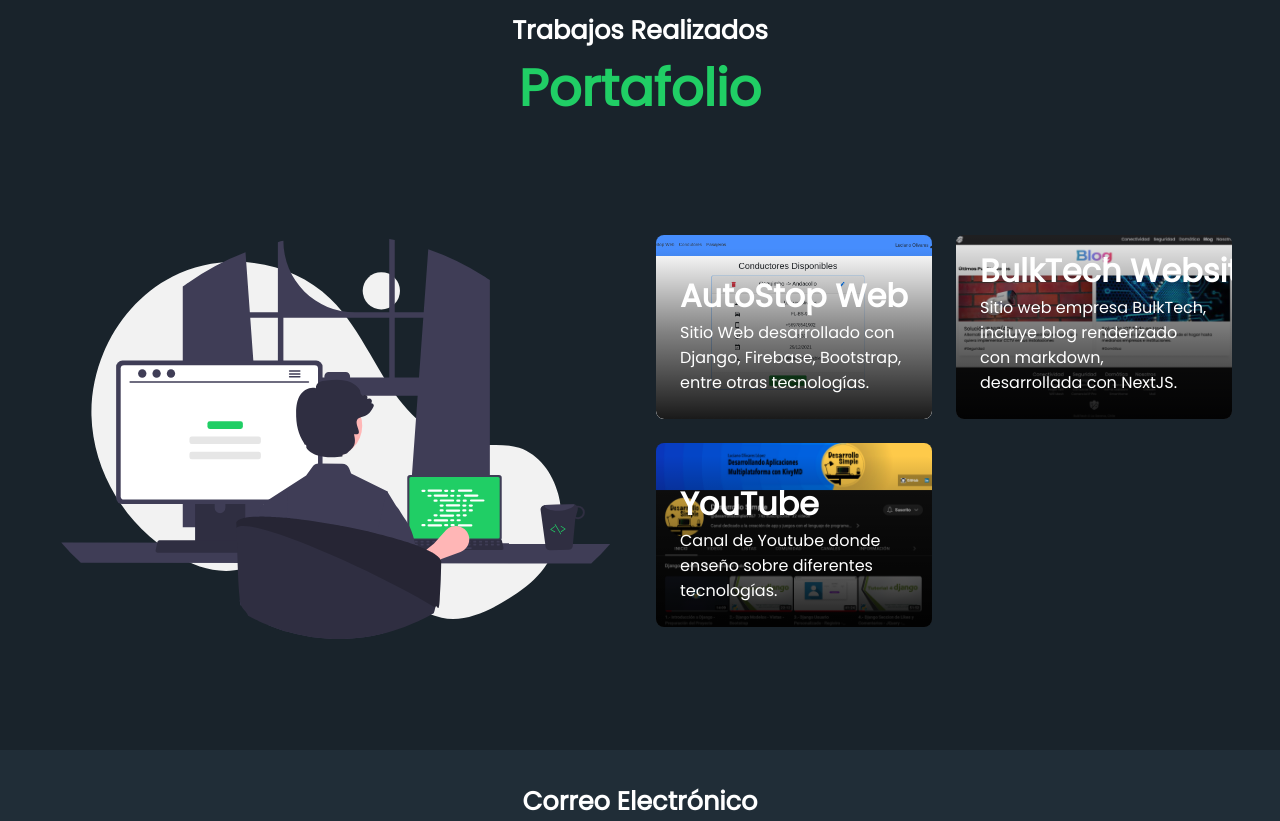
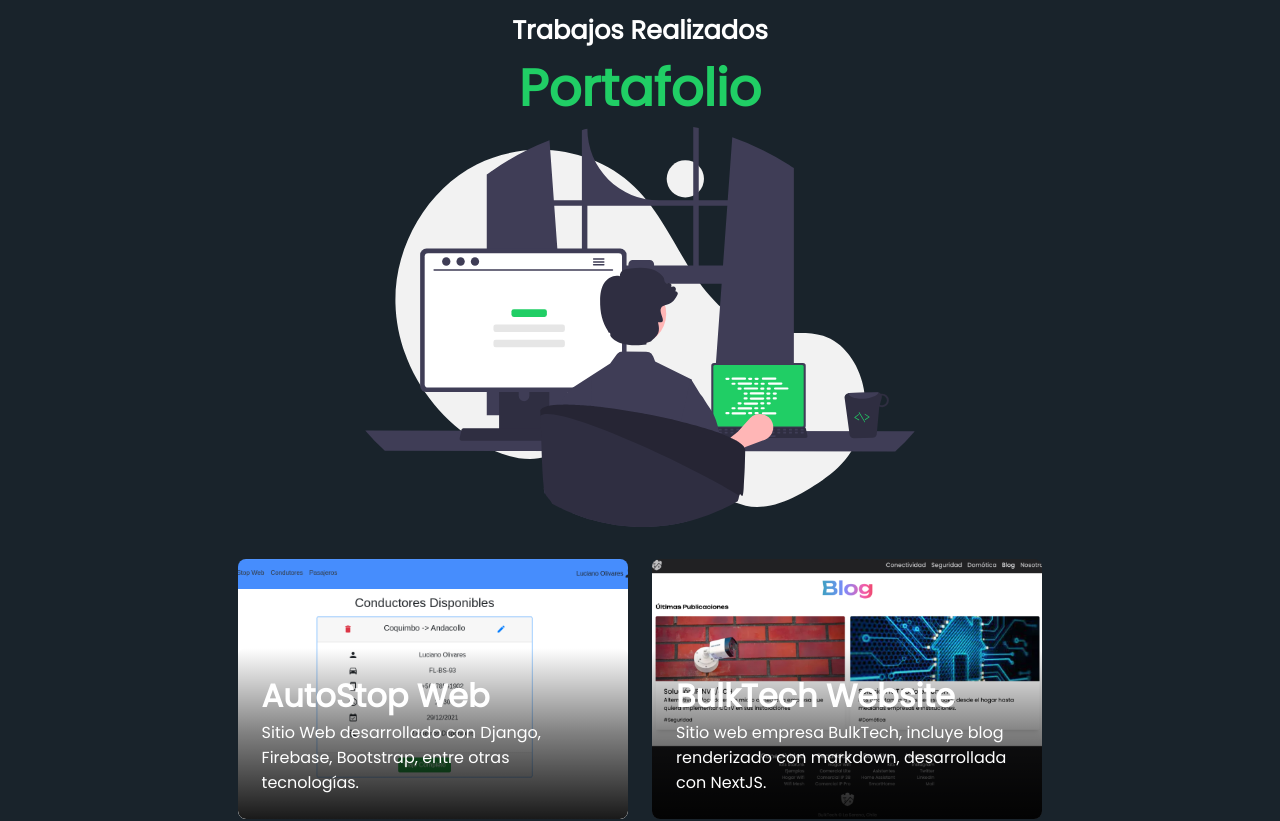
Before and after one commit to lucianolivares/PersonalWebSite, a React (Create React App) app: page / in a window 1280 px wide. Shown: the part 1680-2501 px from the top of the page. Built offline with nearby package versions, Linux system fonts and the light colour scheme.

Commit message:
add a temporary class style to fix portafolio

```diff
--- a/src/globalStyles.js
+++ b/src/globalStyles.js
@@ -27,6 +27,27 @@
   z-index: 1;
   @media screen and (max-width: 768px) {
     grid-template-columns: 100%;
+  }
+  .portafolio {
+    @media screen and (max-width: 1200px) {
+      grid-template-columns: 100%;
+    }
+  }
+`;
+export const ContainerPortafolio = styled.div`
+  display: grid;
+  padding: 0 2rem;
+  min-height: 78vh;
+  grid-template-columns: 50% 50%;
+  z-index: 1;
+  @media screen and (max-width: 1500px) {
+    max-width: 1200px;
+    margin: auto;
+    gap: 2rem;
+    grid-template-columns: 100%;
+  }
+  @media screen and (max-width: 1200px) {
+    max-width: 600px;
   }
 `;
 
--- a/src/pages/Portafolio/Portafolio.elements.js
+++ b/src/pages/Portafolio/Portafolio.elements.js
@@ -6,7 +6,7 @@
   padding: 0 1rem 1rem 1rem;
   display: grid;
   gap: 1.5rem;
-  grid-template-columns: repeat(2, minmax(10rem, 1fr));
+  grid-template-columns: repeat(auto-fit, minmax(300px, 1fr));
 
   @media screen and (max-width: 1200px) {
     padding: 1rem 0;
--- a/src/pages/Portafolio/Portafolio.js
+++ b/src/pages/Portafolio/Portafolio.js
@@ -3,7 +3,7 @@
   JourneyTitle,
   SubTitle,
 } from "../../components/JourneySection/JourneySection.elements";
-import { Container, InfoColumn, InfoSec } from "../../globalStyles";
+import { ContainerPortafolio, InfoColumn, InfoSec } from "../../globalStyles";
 import {
   Grid,
   Card,
@@ -24,7 +24,7 @@
       <InfoSec name="portafolio">
         <SubTitle> Trabajos Realizados </SubTitle>{" "}
         <JourneyTitle> Portafolio </JourneyTitle>{" "}
-        <Container>
+        <ContainerPortafolio className="portafolio">
           <InfoColumn>
             <ImgWrapper>
               <Img src={programming} />
@@ -44,7 +44,7 @@
               ))}
             </Grid>
           </InfoColumn>
-        </Container>
+        </ContainerPortafolio>
       </InfoSec>
     </>
   );
```
